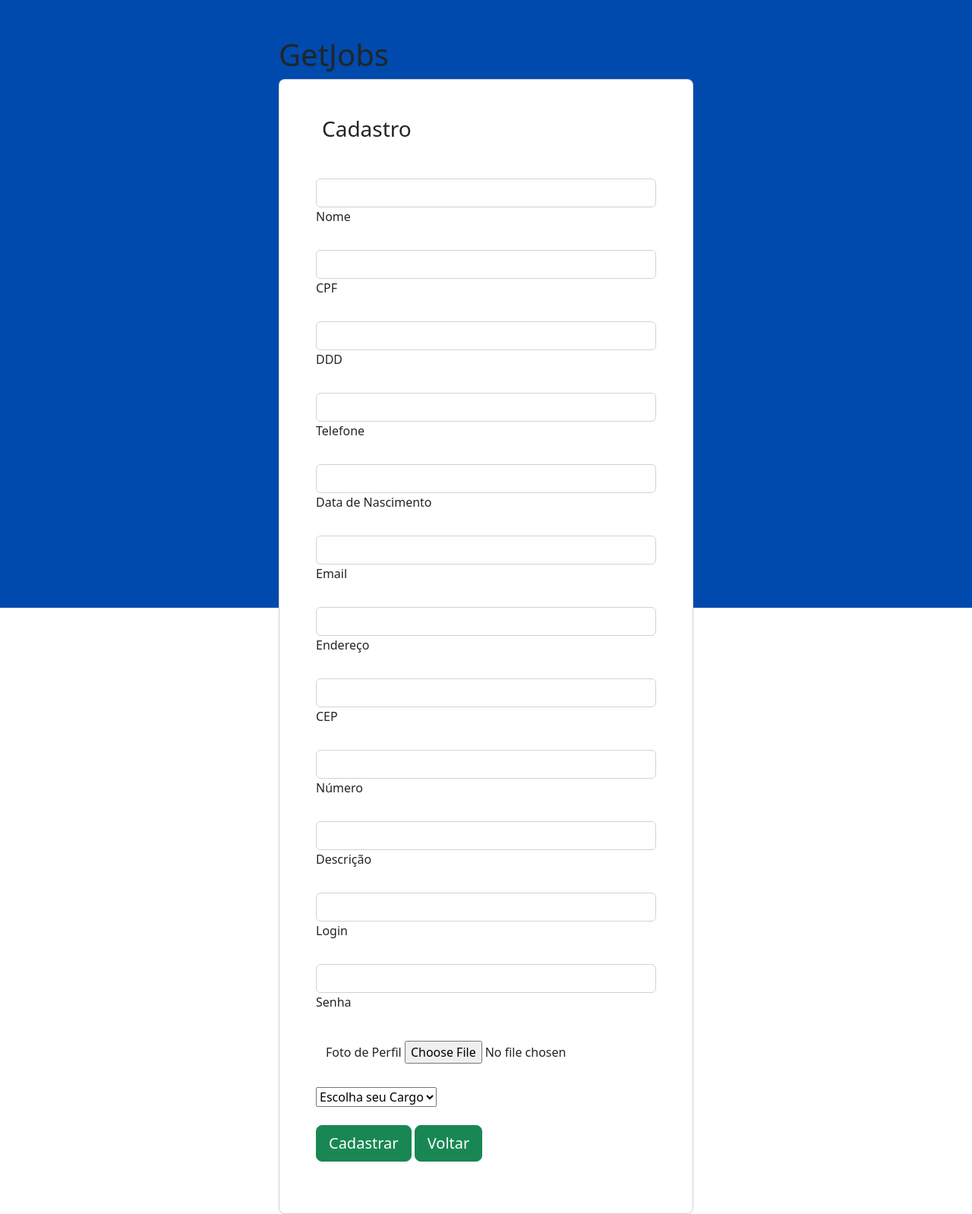
After one commit to JPabloVM/GetJobs, a PHP site: page /Cadastro.html in a window 1280 px wide. The commit adds this page. Shown: the whole page at 76% size. Run offline with PHP 8.4, Linux system fonts and the light colour scheme.

Commit message:
Criação das telas de Login e Cadastro, e inserção no banco

```diff
--- /dev/null
+++ b/Cadastro.html
@@ -0,0 +1,115 @@
+  <head>
+    <meta charset="UTF-8">
+    <meta http-equiv="X-UA-Compatible" content="IE=edge">
+    <meta name="viewport" content="width=device-width, initial-scale=1.0">
+    <link rel="apple-touch-icon" sizes="180x180" href="favicon/apple-touch-icon.png">
+    <link rel="icon" type="image/png" sizes="32x32" href="favicon/favicon-32x32.png">
+    <link rel="icon" type="image/png" sizes="16x16" href="favicon/favicon-16x16.png">
+    <link rel="manifest" href="favicon/site.webmanifest">
+    <link href="https://cdn.jsdelivr.net/npm/bootstrap@5.2.2/dist/css/bootstrap.min.css"rel="stylesheet"/>
+    <title>Cadastro</title>
+  </head>
+
+
+  <section class="h-100 h-custom" style="background-color: rgb(0, 74, 173)">
+    <div class="container py-5 h-100">
+      <div class="row d-flex justify-content-center align-items-center h-100">
+          <div class="col-lg-8 col-xl-6">
+            <h1 class="justify-content-center align-items-center">GetJobs</h1>
+            <div class="card rounded-3">
+              <div class="card-body p-4 p-md-5">
+                <h3 class="mb-4 pb-2 pb-md-0 mb-md-5 px-md-2">Cadastro</h3>
+
+
+
+                <form action="cadastrar.php" method="post">
+
+                  <div class="form-outline mb-4">
+                    <input name="nome" type="text" id="form3Example1q" class="form-control" />
+                    <label class="form-label" for="form3Example1q">Nome</label>
+                  </div>
+
+                  <div class="form-outline mb-4">
+                    <input name="cpf" type="text" id="form3Example1q" class="form-control" />
+                    <label class="form-label" for="form3Example1q">CPF</label>
+                  </div>
+
+                  <div class="form-outline mb-4">
+                    <input name="DDD" type="text" id="form3Example1q" class="form-control" />
+                    <label class="form-label" for="form3Example1q">DDD</label>
+                  </div>
+
+                  <div class="form-outline mb-4">
+                    <input name="Telefone" type="text" id="form3Example1q" class="form-control" />
+                    <label class="form-label" for="form3Example1q">Telefone</label>
+                  </div>
+
+                  <div class="form-outline mb-4">
+                        <input name="DatadeNascimento" type="text" id="form3Example1q" class="form-control" />
+                        <label class="form-label" for="form3Example1q">Data de Nascimento</label>
+                      </div>
+
+                      <div class="form-outline mb-4">
+                        <input name="Email" type="text" id="form3Example1q" class="form-control" />
+                        <label class="form-label" for="form3Example1q">Email</label>
+                      </div>
+
+                      <div class="form-outline mb-4">
+                        <input name="Endereco" type="text" id="form3Example1q" class="form-control" />
+                        <label class="form-label" for="form3Example1q">Endereço</label>
+                      </div>
+
+                        <div class="form-outline mb-4">
+                          <input name="Cep" type="text" id="form3Example1q" class="form-control" />
+                          <label class="form-label" for="form3Example1q">CEP</label>
+                        </div>
+
+                        <div class="form-outline mb-4">
+                          <input name="Numero" type="text" id="form3Example1q" class="form-control" />
+                          <label class="form-label" for="form3Example1q">Número</label>
+                        </div>
+
+                        <div class="form-outline mb-4">
+                          <input name="Descricao" type="text" id="form3Example1q" class="form-control" />
+                          <label class="form-label" for="form3Example1q">Descrição</label>
+                        </div>
+
+                        <div class="form-outline mb-4">
+                          <input name="Login" type="text" id="form3Example1q" class="form-control" />
+                          <label class="form-label" for="form3Example1q">Login</label>
+                        </div>
+
+                        <div class="form-outline mb-4">
+                          <input name="Senha" type="text" id="form3Example1q" class="form-control" />
+                          <label class="form-label" for="form3Example1q">Senha</label>
+                        </div>
+
+                        <div class="file-field input-field">
+                          <div class="btn">
+                            <span>Foto de Perfil</span>
+                            <input name="ftPerfil" type="file">
+                          </div>
+                        </div>
+                        <br>
+                        <div class="input-field col s12">
+                          <select>
+                            <option value="" disabled selected>Escolha seu Cargo</option>
+                            <option value="1">Limpeza</option>
+                            <option value="2">Obra</option>
+                            <option value="3">Arquitetura</option>
+                            <option value="4">Designer</option>
+                            <option value="5">Desenvolvedor</option>
+                            <option value="6">Analista</option>
+                          </select>
+                        </div>
+                        <br>
+
+                    <a type="submit" class="btn btn-success btn-lg mb-1" href="cadastrar.php">Cadastrar</a>
+                    <a type="button" class="btn btn-success btn-lg mb-1" href="Login.html">Voltar</a>
+                  </form>
+              </div>
+            </div>
+          </div>
+        </div>
+      </div>
+    </section>
--- a/bd_up.php
+++ b/bd_up.php
@@ -1,6 +1,6 @@
 <?php
 
-$bd = new SQLite3("PI.sql");
+$bd = new SQLite3("PI2.sql");
 
 $sql = "DROP TABLE IF EXISTS Usuario";
 
--- a/conexao.php
+++ b/conexao.php
@@ -3,7 +3,7 @@
 $hostname = "localhost";
 $bancodedados = "getjobs";
 $usuario = "root";
-$senha = "";
+$senha = "Ndantas1516!";
 //conecta com o banco
 $mysqli = new mysqli($hostname, $usuario, $senha, $bancodedados);
 //Verifica conexão
--- /dev/null
+++ b/css/Cadastro.css
@@ -0,0 +1,6 @@
+@media (min-width: 1025px) {
+  .h-custom {
+    height: 100vh !important;
+    width: 100vh;
+  }
+}
--- /dev/null
+++ b/css/Login.css
@@ -0,0 +1,4 @@
+
+body{
+background-color: blue;
+}
```
Also changed, not shown: Login.html (added, +64 -0 lines), cadastrar.php (added, +41 -0 lines), login.php (added, +29 -0 lines), img/GetjobsLogo.png (added).
